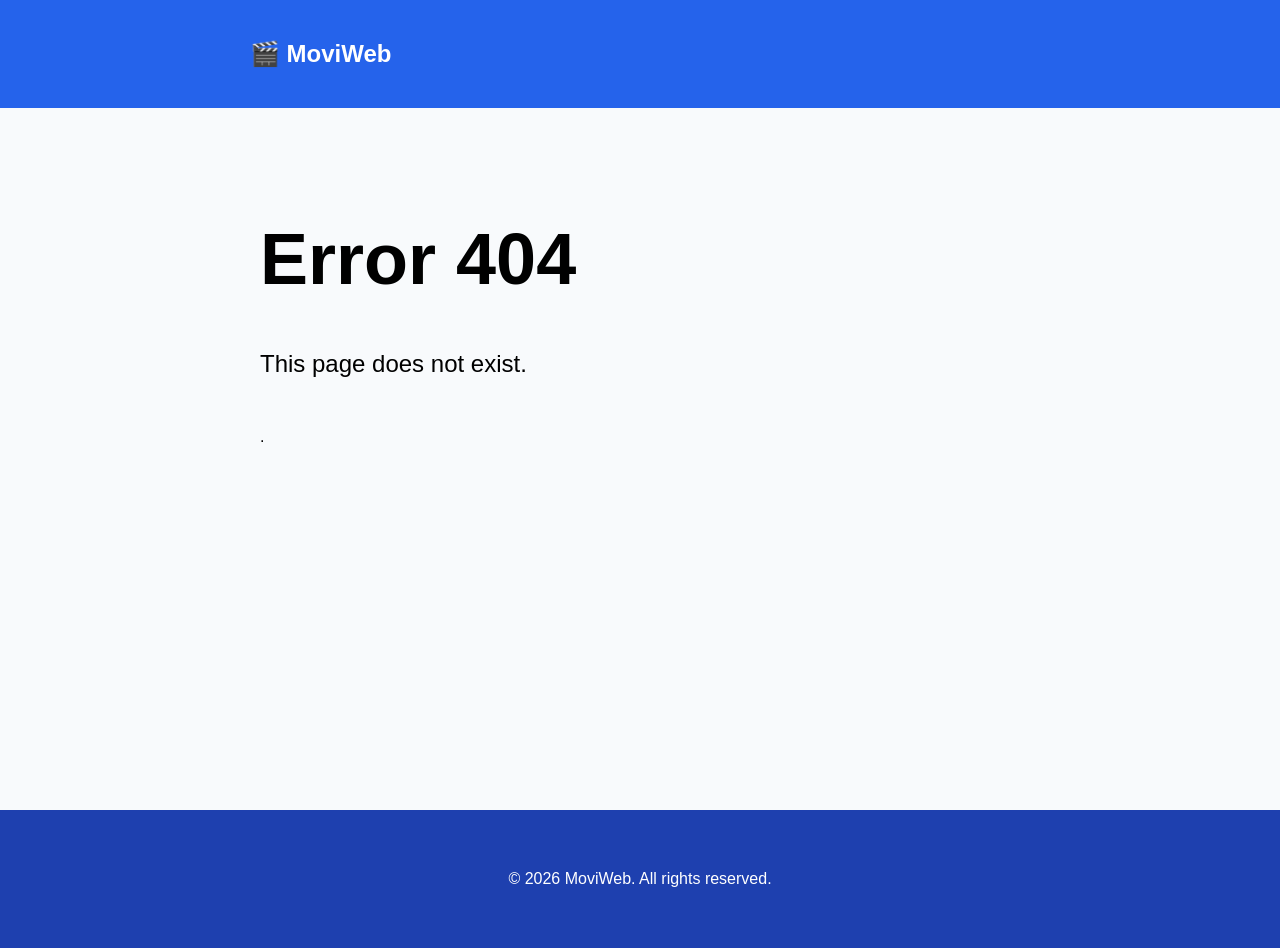
After one commit to tashhhh4/MoviWeb, a Flask app: template templates/404.html in a window 1280 px wide. The commit adds this page. Run offline with Flask 3, Linux system fonts and the light colour scheme; the template is opened without the code that fills it, so the values that code supplies are empty.

Commit message:
Added custom error page for 404

```diff
--- a/app.py
+++ b/app.py
@@ -98,6 +98,13 @@ def delete_movie(user_id, movie_id):
     return redirect(url_for('get_movies', user_id=user_id))
 
 
+# Define Custom Error Handling
+
+@app.errorhandler(404)
+def page_not_found(e):
+    return render_template('404.html'), 404
+
+
 if __name__ == '__main__':
     with app.app_context():
         db.create_all()
--- a/static/style.css
+++ b/static/style.css
@@ -19,6 +19,10 @@
 body {
     font-family: Arial, sans-serif;
     background-color: var(--bg);
+    min-height: 100vh;
+    display: flex;
+    flex-direction: column;
+    justify-content: space-between;
 }
 
 ul, li {
@@ -59,6 +63,7 @@ footer {
 /* Main sections */
 
 .site-width {
+    width: 800px;
     max-width: 800px;
     margin: auto;
 }
@@ -169,3 +174,21 @@ input[type="text"] {
 .movie-list input[type="text"] {
     width: 100%;
 }
+
+
+/* Error Pages */
+.error-page {
+    margin-bottom: 40%;
+}
+
+.error-page > * {
+    margin: 50px 0;
+}
+
+.error-page h1 {
+    font-size: 72px;
+}
+
+.error-page p {
+    font-size: 24px;
+}
--- /dev/null
+++ b/templates/404.html
@@ -0,0 +1,12 @@
+{% extends 'base.html' %}
+
+{% block content %}
+
+<section class="error-page site-width">
+  <h1>
+    Error 404
+  </h1>
+  <p>This page does not exist.</p>.
+</section>
+
+{% endblock %}
```
